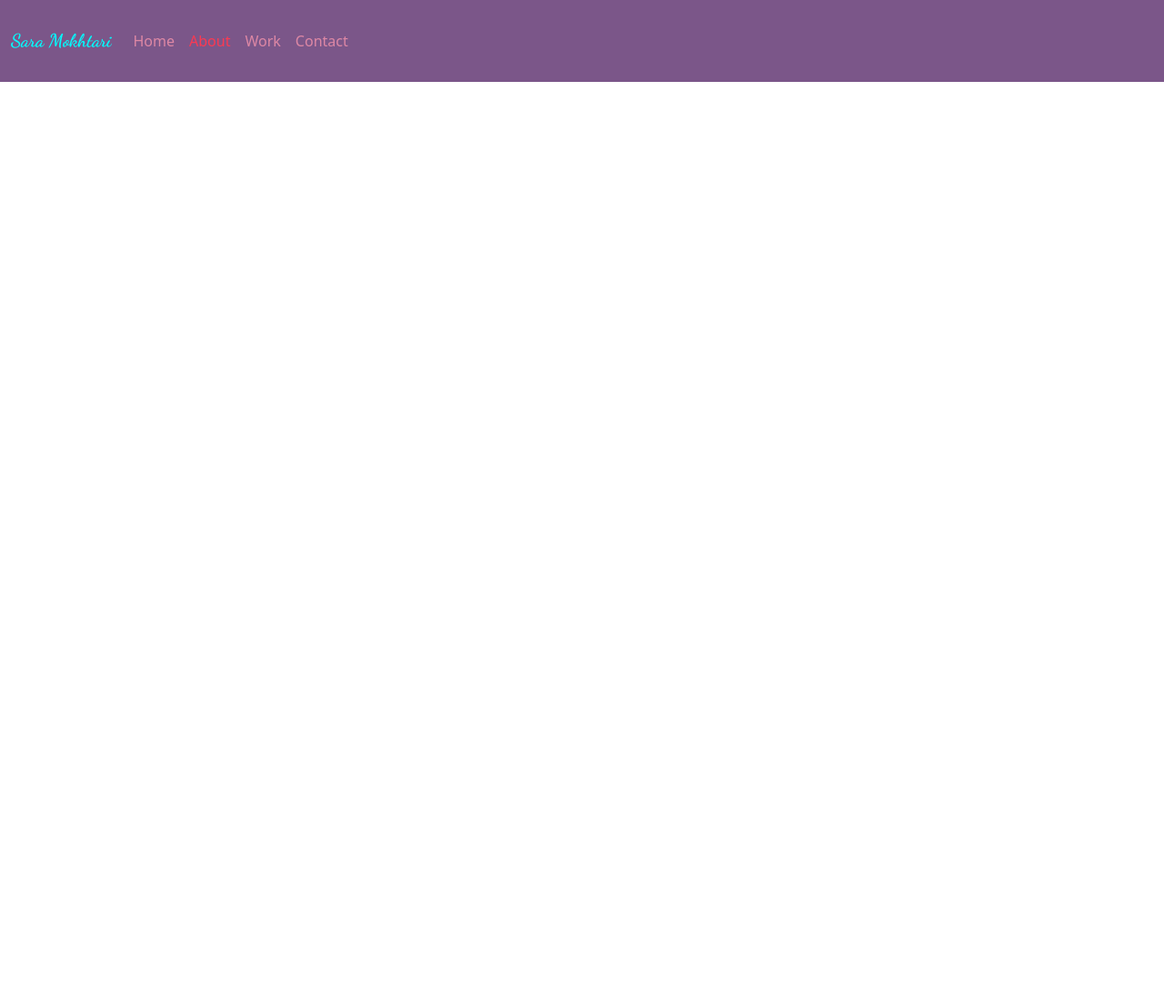
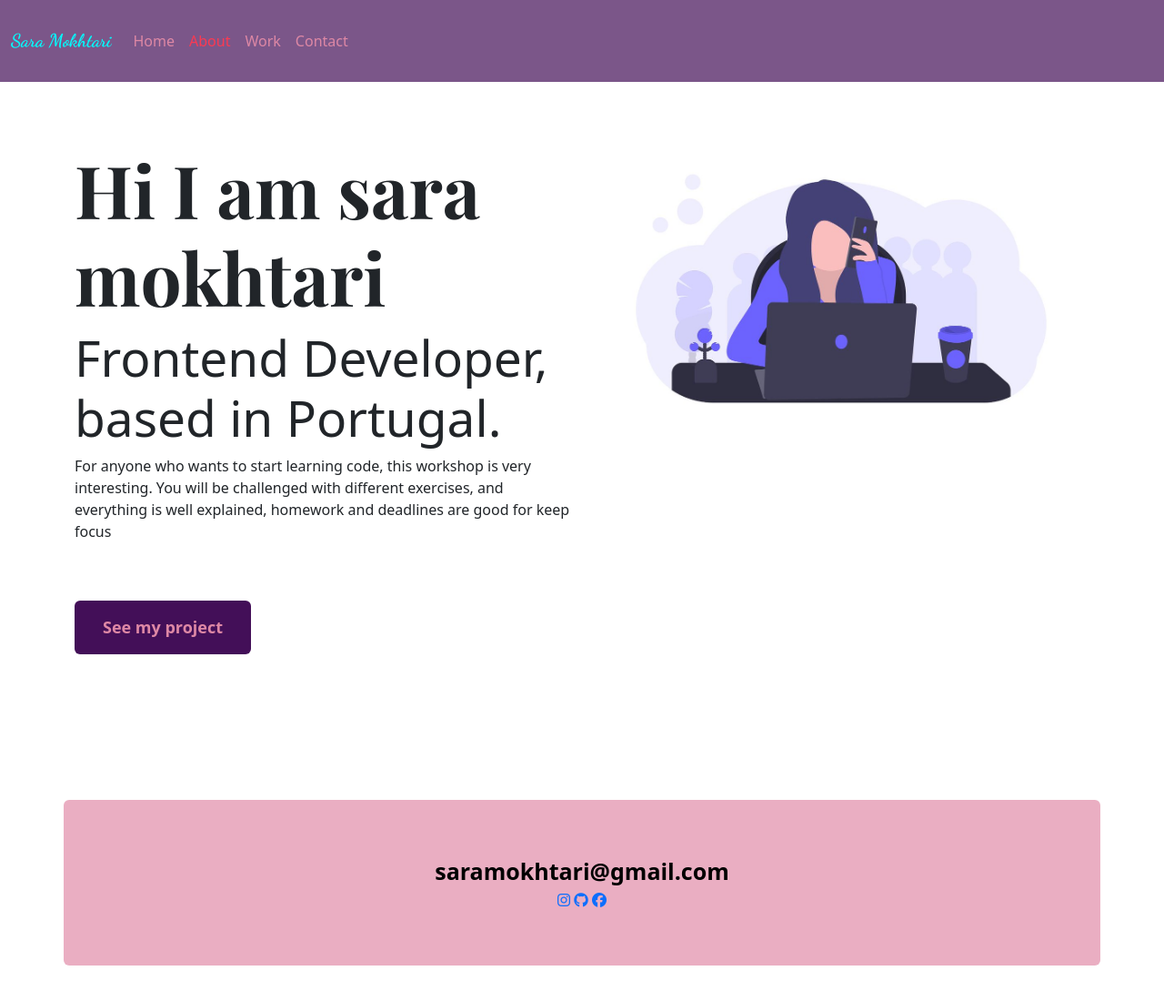
Before and after one commit to sandramkh516/responsive-homepage, a plain HTML site: page about.html in a window 1280 px wide. Shown: the whole page at 91% size. Before the commit the page ends 800 px from the top, so only its background shows below. Drawn offline with nearby package versions, Linux system fonts and the light colour scheme.

Commit message:
add email

```diff
--- a/about.html
+++ b/about.html
@@ -22,6 +22,10 @@
       href="https://fonts.googleapis.com/css2?family=Playfair+Display:wght@700&family=Poppins:wght@500;700&display=swap"
       rel="stylesheet"
     />
+    <script
+      src="https://kit.fontawesome.com/d537b5d56d.js"
+      crossorigin="anonymous"
+    ></script>
   </head>
   <body>
     <nav class="navbar navbar-expand-lg nav-background fixed-top">
@@ -62,5 +66,43 @@
         </div>
       </div>
     </nav>
+    <div class="head-about">
+      <div class="container">
+        <div class="row">
+          <div class="col-6">
+            <h1>Hi I am sara mokhtari</h1>
+            <h2>Frontend Developer, based in Portugal.</h2>
+            <p>
+              For anyone who wants to start learning code, this workshop is very
+              interesting. You will be challenged with different exercises, and
+              everything is well explained, homework and deadlines are good for
+              keep focus
+            </p>
+            <a href="" class="btn btn-contact mt-5">See my project</a>
+          </div>
+          <div class="col-6">
+            <img src="images/girl.jpg" class="img-fluid" />
+          </div>
+        </div>
+      </div>
+    </div>
+    <div class="container text-center contact-about mb-5 rounded">
+      <footer>
+        <a href="mailto:saramokhtari@gmail.com" class="email-link"
+          >saramokhtari@gmail.com</a
+        >
+        <div>
+          <a href="https://www.instagram.com/patricia" target="_blank">
+            <i class="fa-brands fa-instagram"></i
+          ></a>
+          <a href="https://www.github.com/patricia" target="_blank">
+            <i class="fa-brands fa-github"></i
+          ></a>
+          <a href="https://www.twitter.com/patricia" target="_blank">
+            <i class="fa-brands fa-facebook"></i
+          ></a>
+        </div>
+      </footer>
+    </div>
   </body>
 </html>
--- a/src/styles.css
+++ b/src/styles.css
@@ -87,3 +87,16 @@ nav .change-color:hover {
 .margin-top {
   margin-top: 170px;
 }
+.head-about {
+  padding: 160px 40px;
+}
+.contact-about {
+  padding: 60px 40px;
+  background: #eaaec2;
+}
+.email-link {
+  text-decoration: none;
+  color: black;
+  font-size: 25px;
+  font-weight: bold;
+}
```
Also changed, not shown: images/girl.jpg (added).
